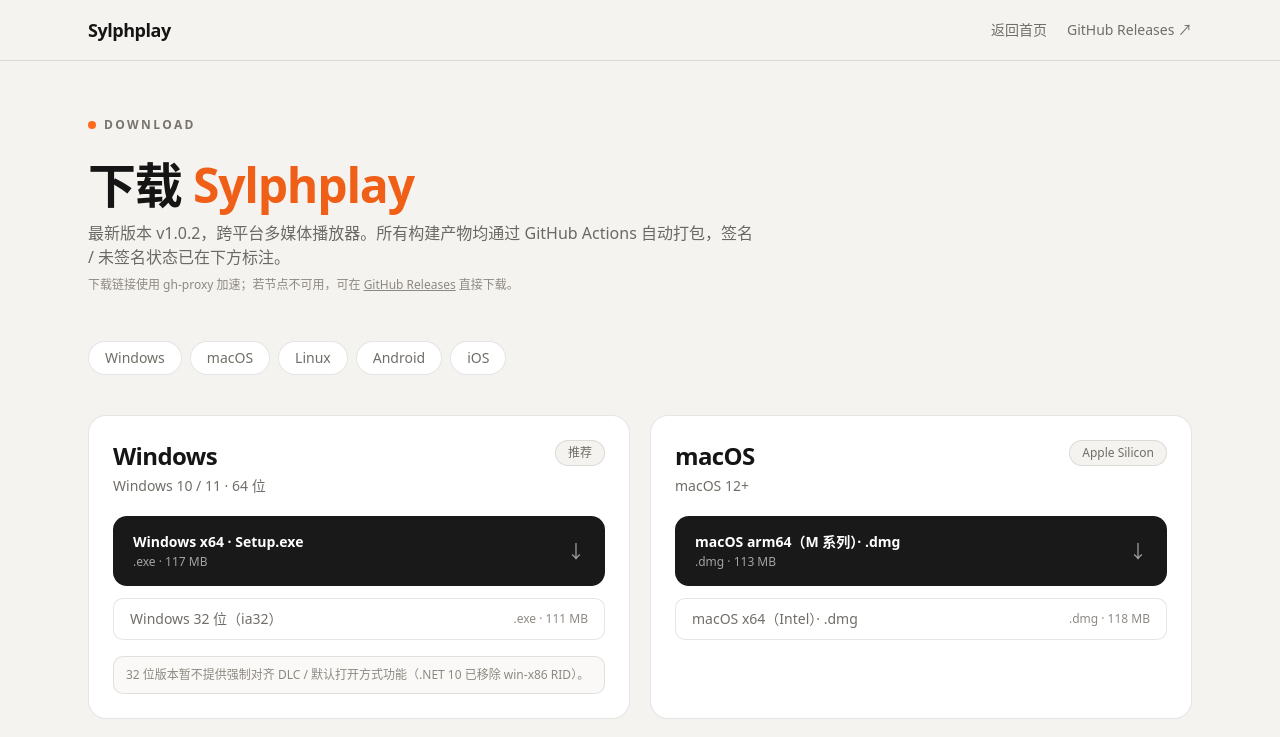
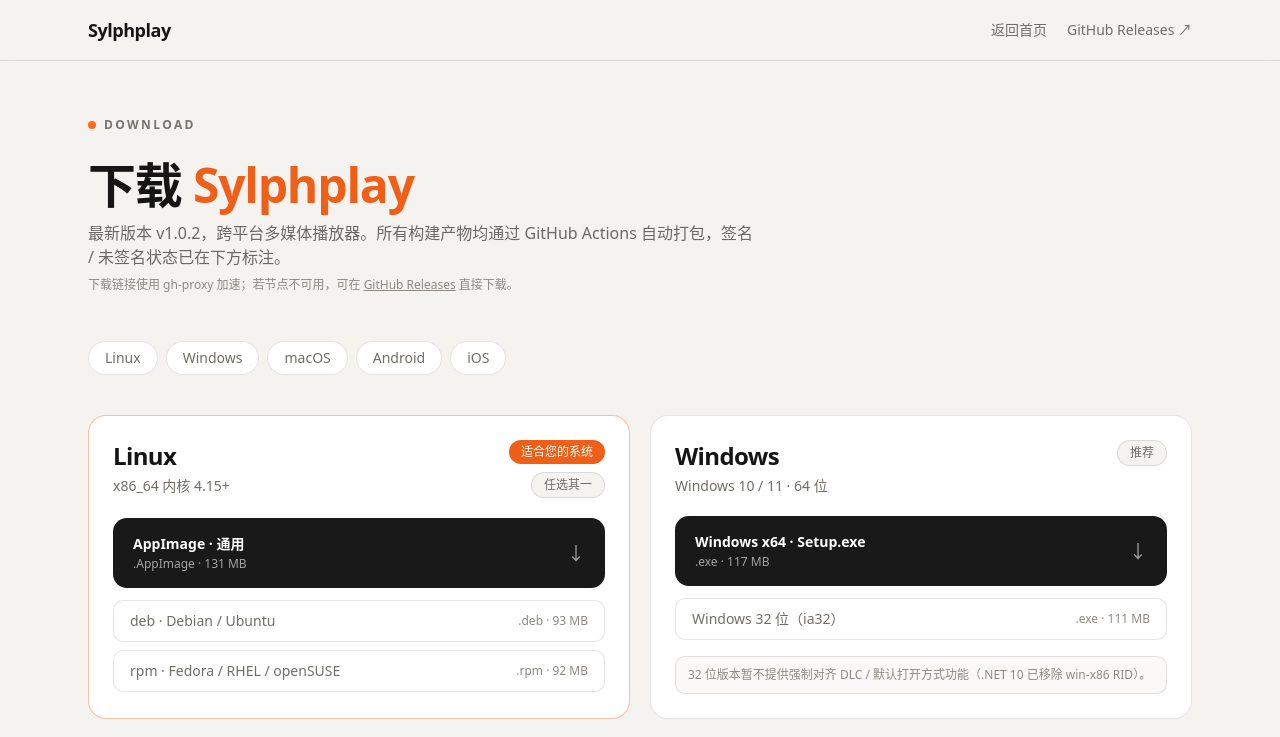
Before and after one commit to RuanMingze/syi, a Next.js app: page /download in a window 1280 px wide. Shown: the top 737 px of the page. Built offline with nearby package versions, Linux system fonts and the light colour scheme.

Commit message:
fix: 设备检测后把匹配平台排到最顶部

```diff
--- a/app/download/page.tsx
+++ b/app/download/page.tsx
@@ -205,9 +205,15 @@
 export default function DownloadPage() {
   const [currentOS, setCurrentOS] = useState<string | null>(null);
 
-  useEffect(() => {
-    setCurrentOS(detectOS());
-  }, []);
+useEffect(() => {
+  setCurrentOS(detectOS());
+}, []);
+
+const ordered = [...platforms].sort((a, b) => {
+  if (a.id === currentOS) return -1;
+  if (b.id === currentOS) return 1;
+  return 0;
+});
 
   return (
     <main className="min-h-screen bg-[#f5f3ef] text-[#151515]">
@@ -258,7 +264,7 @@
           </p>
         </div>
         <nav className="mb-10 flex flex-wrap gap-2">
-          {platforms.map((p) => (
+          {ordered.map((p) => (
             <a
               key={p.id}
               href={`#${p.id}`}
@@ -269,7 +275,7 @@
           ))}
         </nav>
         <div className="grid gap-5 md:grid-cols-2">
-          {platforms.map((p) => (
+          {ordered.map((p) => (
             <PlatformCard
               key={p.id}
               p={p}
```
